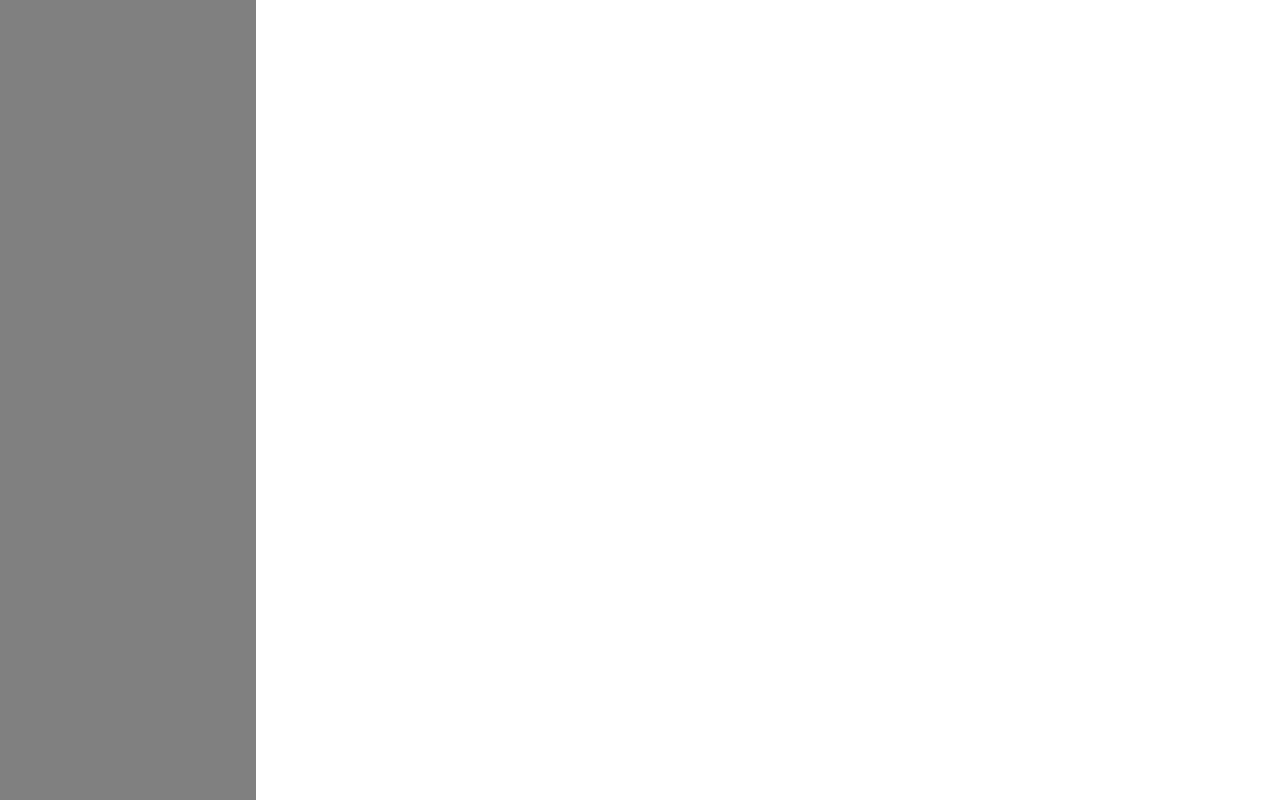
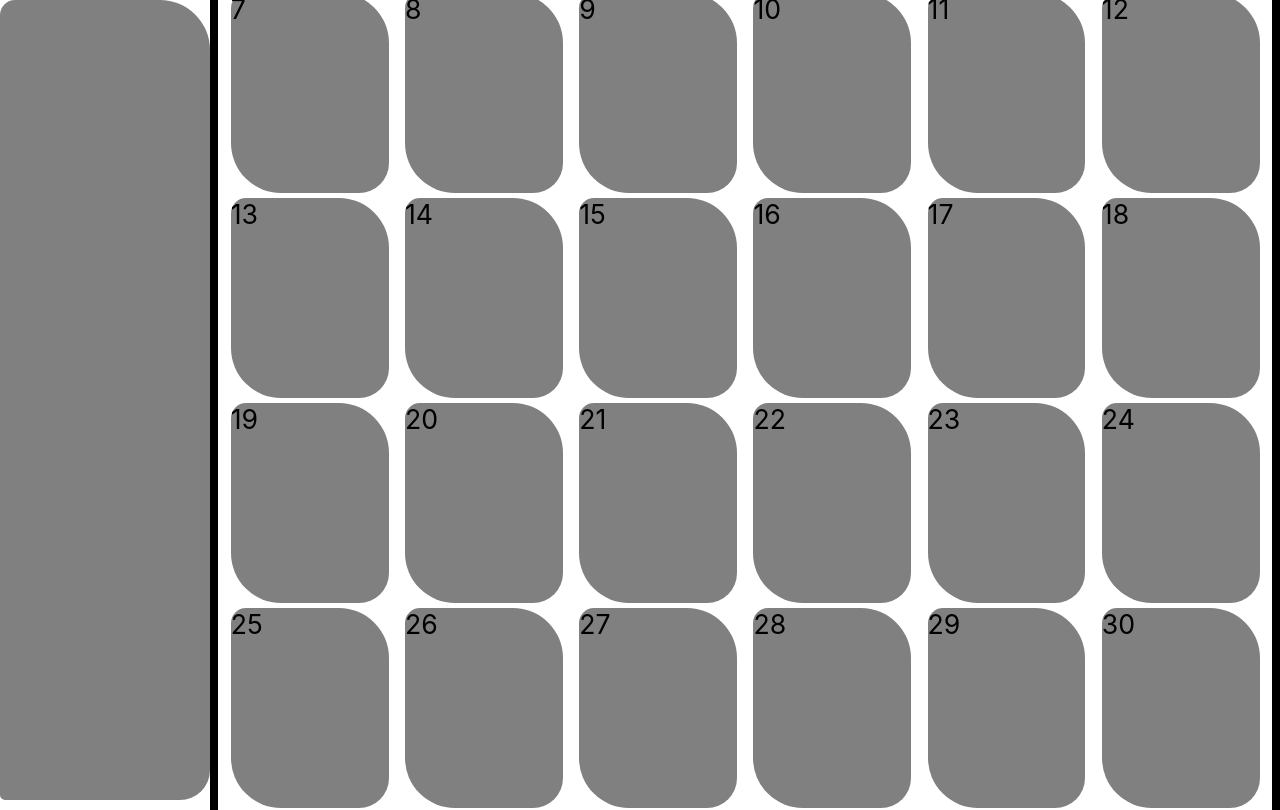
Before and after one commit to Andrewhli06/calendarApp, a React (Create React App) app in the folder calendarapp/: page / in a window 1280 px wide. Shown: the top 810 px of the page. Built offline with nearby package versions, Linux system fonts and the light colour scheme.

Commit message:
Made a rough layout of the whole calendar.

```diff
--- a/calendarapp/src/components/Flexbox.js
+++ b/calendarapp/src/components/Flexbox.js
@@ -1,10 +1,19 @@
 import "../components/Taskbar.css";
-import ".."
+import "../components/Calendar.css";
 
 function Taskbar() {
+    const days = Array.from({ length: 31 }, (_, i) => i + 1);
+
     return (
         <div className= "taskBody">
-        <div className= "taskbar"></div>
+            <div className= "taskbar"></div>
+         <div className="calBody">
+            {days.map((day) => (
+                <div key={day} className="calendar">
+                    {day}
+                </div>
+            ))}
+         </div>
         </div>
     )
 }
--- a/calendarapp/src/components/Taskbar.css
+++ b/calendarapp/src/components/Taskbar.css
@@ -9,6 +9,7 @@
 }
 
 .taskbar {
+    border-radius: 15px 50px 30px 5px;
     background-color: grey;
     height: 100%;
     width: 20%;
--- a/calendarapp/src/components/calendar.css
+++ b/calendarapp/src/components/calendar.css
@@ -0,0 +1,22 @@
+.calBody {
+    border-radius: 25px;;
+    display: flex;
+    flex-direction: row;
+    min-height: 1000px;
+    width: 100%;
+    border: 8px solid black;
+    flex-wrap: wrap;
+    justify-content: space-evenly;
+    align-content: space-evenly;
+    align-items: start;
+    gap: 5px;
+    padding: 1px;
+}
+
+.calendar {
+    border-radius: 15px 50px 30px;
+    background-color: grey;
+    height: 200px;
+    width: 15%;
+    font-size: 20pt;
+}
```
